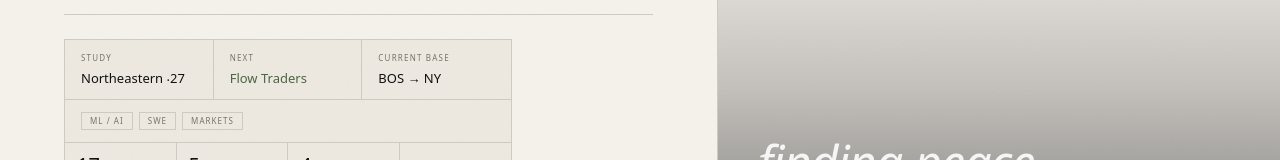
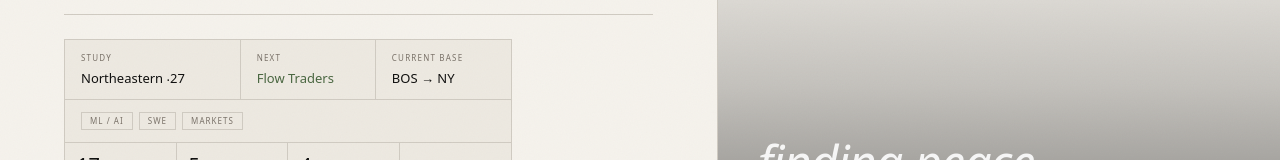
Before and after one commit to GordonBie123/portfolio-website, a Next.js app: page / in a window 1280 px wide. Shown: the part 389-549 px from the top of the page. Built offline with nearby package versions, Linux system fonts and the light colour scheme; no server answers.

Commit message:
second try fixing the width problem on the stats card

```diff
--- a/src/app/page.tsx
+++ b/src/app/page.tsx
@@ -28,7 +28,7 @@ export default function Landing() {
         <div className="mt-6 border border-border-light bg-surface max-w-md">
 
           {/* Row 1 — Context: Study / Next / Based */}
-          <div className="grid grid-cols-3 divide-x divide-border-light border-b border-border-light">
+          <div className="grid grid-cols-[1.3fr_1fr_1fr] divide-x divide-border-light border-b border-border-light">
             {([
               { label: "Study",  value: "Northeastern ‧27",       href: null },
               { label: "Next",   value: "Flow Traders",  href: "https://www.flowtraders.com" },
@@ -41,7 +41,7 @@ export default function Landing() {
                     {value}
                   </Link>
                 ) : (
-                  <p className="font-sans text-[13px] text-fg leading-tight">{value}</p>
+                  <p className="font-sans text-[13px] text-fg leading-tight whitespace-nowrap">{value}</p>
                 )}
               </div>
             ))}
```
